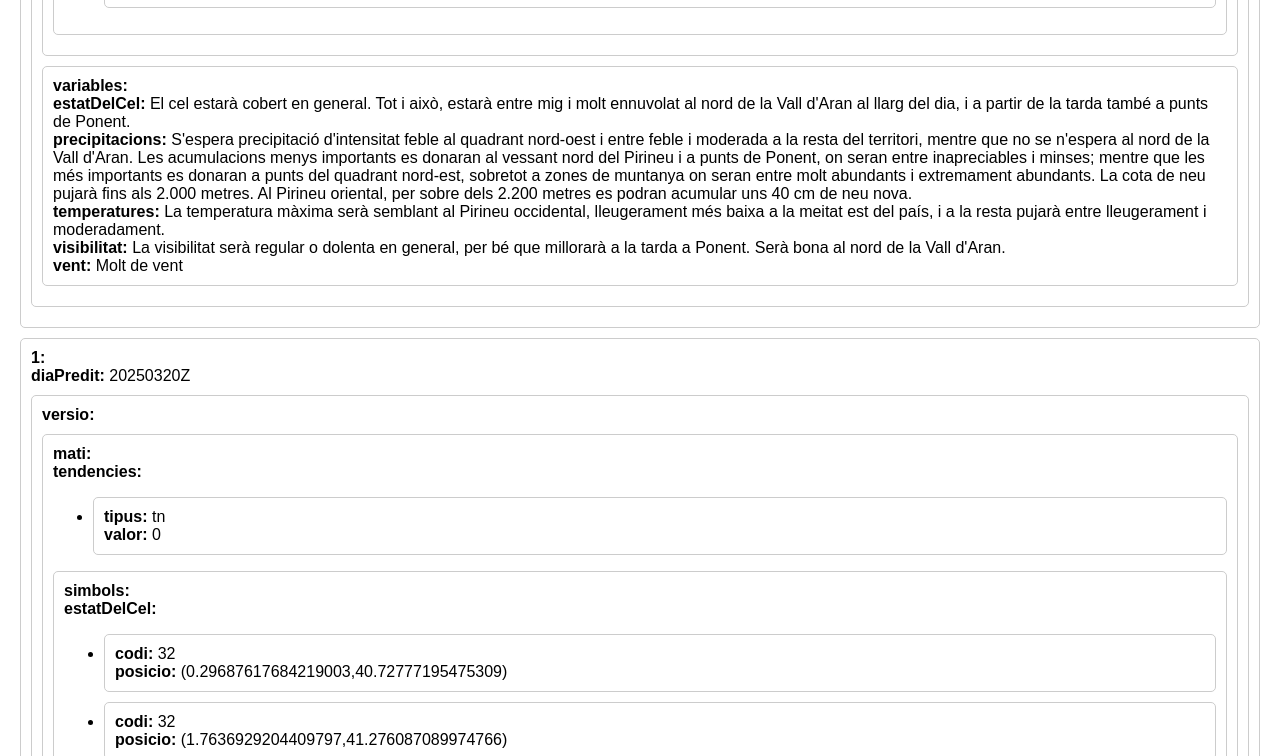
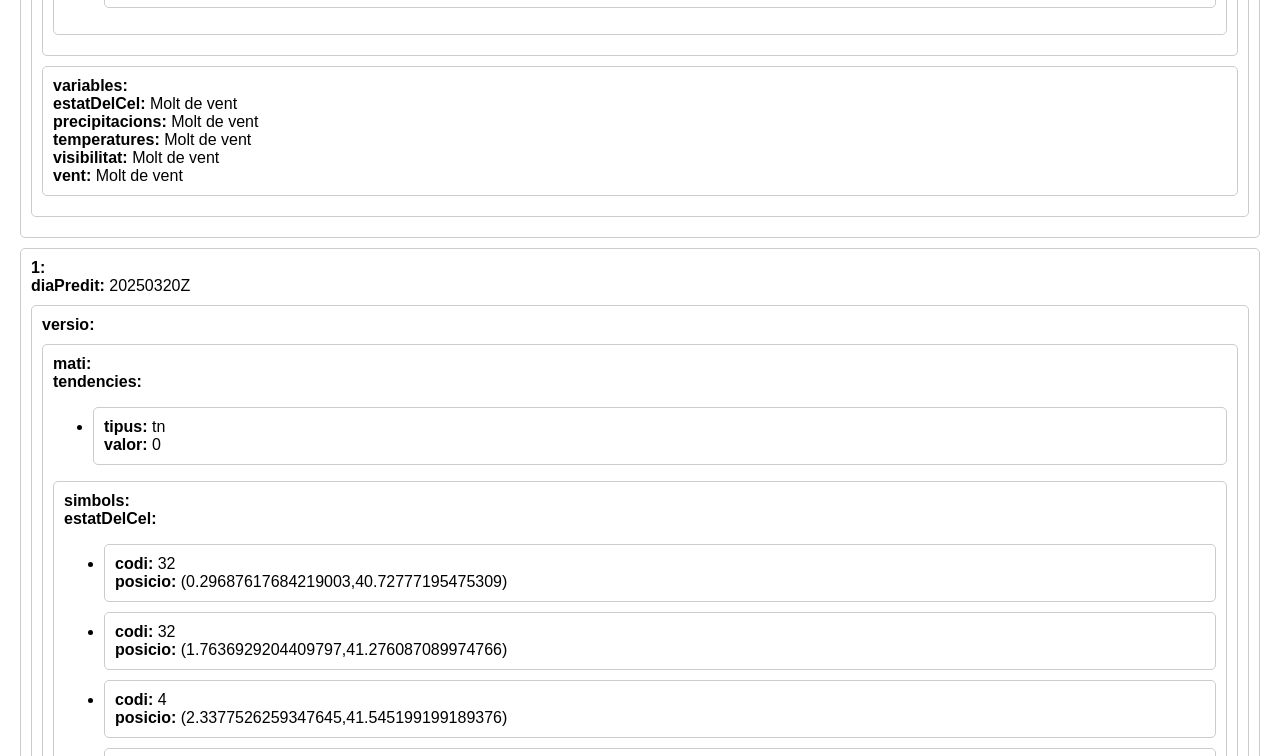
Before and after one commit to jraleixandri/asix1, a plain HTML site: page dades_temps2.html in a window 1280 px wide. Shown: the part 7246-8002 px from the top of the page. Drawn offline with Linux system fonts and the light colour scheme.

Commit message:
Update dades_temps2.html

```diff
--- a/dades_temps2.html
+++ b/dades_temps2.html
@@ -43,7 +43,7 @@
                 } else if (typeof obj[key] === "object") {
                     html += `<div class="item"><strong>${key}:</strong>${renderObject(obj[key])}</div>`;
                 } else {
-                    if ( key == "vent"){
+                    if (key == "estatDelCel" || key == "precipitacions" || key == "visibilitat" || key == "temperatures" || key == "vent") {
                       html += `<div><strong>${key}:</strong> Molt de vent </div>`;
                     }else{
                       html += `<div><strong>${key}:</strong> ${obj[key]}</div>`;
```
